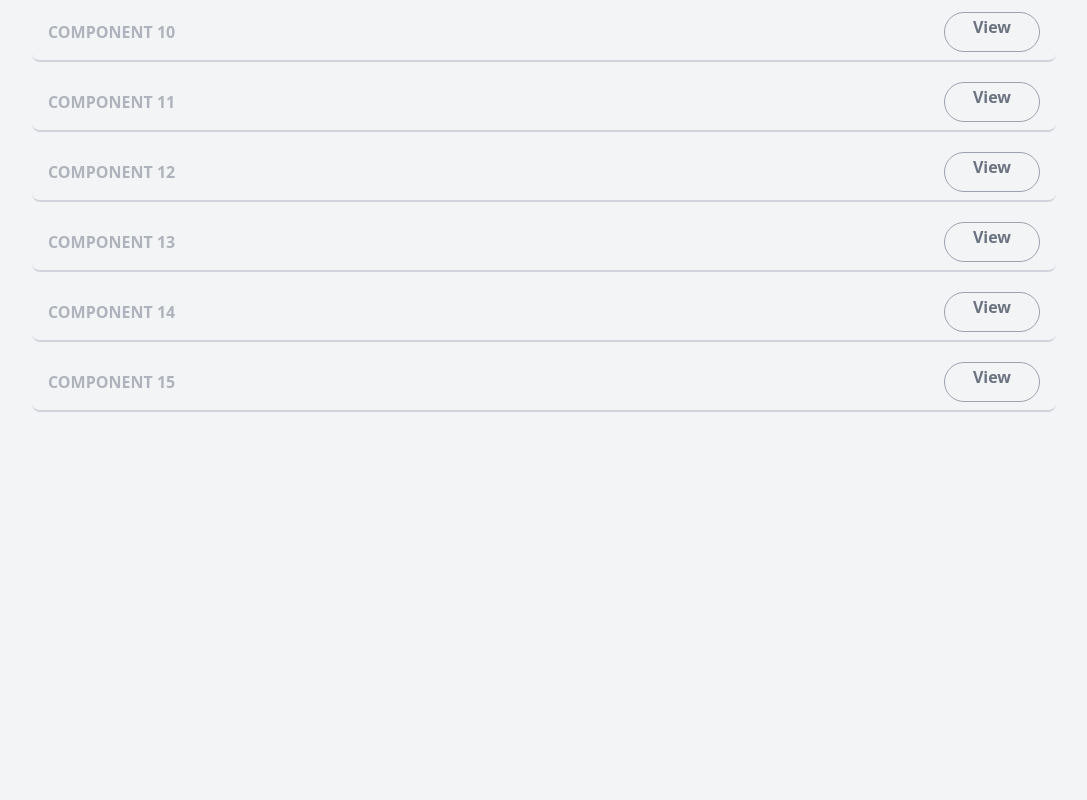
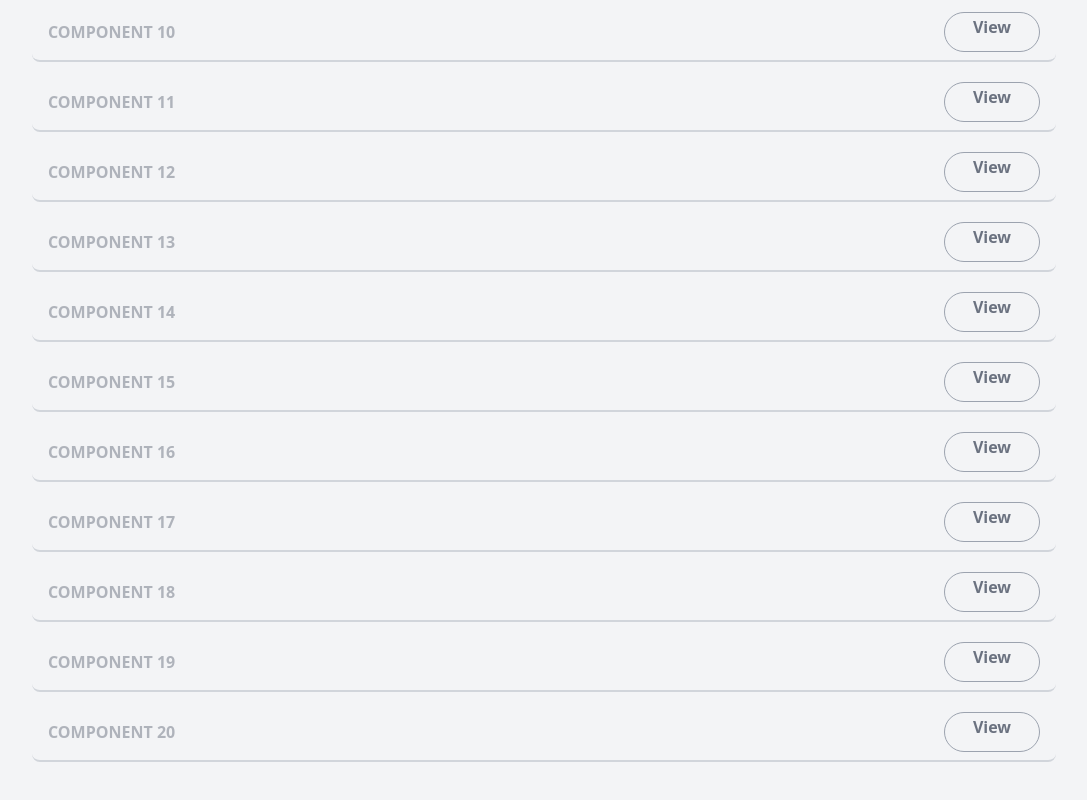
Before and after one commit to nasir-001/100-components, a Vue app: page / in a window 1280 px wide. Shown: the part 706-1506 px from the top of the page, without its empty margins (96-1183 px from the left). Before the commit the page ends 1198 px from the top, so only its background shows below. Built offline with nearby package versions, Linux system fonts and the light colour scheme; the HTML template or start-up script is replaced by a standard one.

Commit message:
edit link list for the fourth five component in home oage

```diff
--- a/src/pages/Home.vue
+++ b/src/pages/Home.vue
@@ -150,6 +150,56 @@
         </div>
       </router-link>
     </div>
+    <div class="flex justify-between border-b-2 px-4 hover:shadow-2xl hover:bg-gray-50 rounded-lg border-gray-300 mb-3">
+      <div class="text-gray-500 uppercase py-4 animate-pulse font-semibold hover:text-gray-400 cursor-help">
+        Component 16
+      </div>
+      <router-link class="border border-gray-400 text-gray-500 text-center h-10 mt-2 pt-2 px-3 rounded-full w-24 font-semibold cursor-pointer hover:bg-gray-200 hover:bg-opacity-50" to="/layout16" exact>
+        <div class="animate-bounce">
+          View
+        </div>
+      </router-link>
+    </div>
+    <div class="flex justify-between border-b-2 px-4 hover:shadow-2xl hover:bg-gray-50 rounded-lg border-gray-300 mb-3">
+      <div class="text-gray-500 uppercase py-4 animate-pulse font-semibold hover:text-gray-400 cursor-help">
+        Component 17
+      </div>
+      <router-link class="border border-gray-400 text-gray-500 text-center h-10 mt-2 pt-2 px-3 rounded-full w-24 font-semibold cursor-pointer hover:bg-gray-200 hover:bg-opacity-50" to="/layout17" exact>
+        <div class="animate-bounce">
+          View
+        </div>
+      </router-link>
+    </div>
+    <div class="flex justify-between border-b-2 px-4 hover:shadow-2xl hover:bg-gray-50 rounded-lg border-gray-300 mb-3">
+      <div class="text-gray-500 uppercase py-4 animate-pulse font-semibold hover:text-gray-400 cursor-help">
+        Component 18
+      </div>
+      <router-link class="border border-gray-400 text-gray-500 text-center h-10 mt-2 pt-2 px-3 rounded-full w-24 font-semibold cursor-pointer hover:bg-gray-200 hover:bg-opacity-50" to="/layout18" exact>
+        <div class="animate-bounce">
+          View
+        </div>
+      </router-link>
+    </div>
+    <div class="flex justify-between border-b-2 px-4 hover:shadow-2xl hover:bg-gray-50 rounded-lg border-gray-300 mb-3">
+      <div class="text-gray-500 uppercase py-4 animate-pulse font-semibold hover:text-gray-400 cursor-help">
+        Component 19
+      </div>
+      <router-link class="border border-gray-400 text-gray-500 text-center h-10 mt-2 pt-2 px-3 rounded-full w-24 font-semibold cursor-pointer hover:bg-gray-200 hover:bg-opacity-50" to="/layout19" exact>
+        <div class="animate-bounce">
+          View
+        </div>
+      </router-link>
+    </div>
+    <div class="flex justify-between border-b-2 px-4 hover:shadow-2xl hover:bg-gray-50 rounded-lg border-gray-300 mb-3">
+      <div class="text-gray-500 uppercase py-4 animate-pulse font-semibold hover:text-gray-400 cursor-help">
+        Component 20
+      </div>
+      <router-link class="border border-gray-400 text-gray-500 text-center h-10 mt-2 pt-2 px-3 rounded-full w-24 font-semibold cursor-pointer hover:bg-gray-200 hover:bg-opacity-50" to="/layout20" exact>
+        <div class="animate-bounce">
+          View
+        </div>
+      </router-link>
+    </div>
   </div>
   <router-view />
 </template>
```
